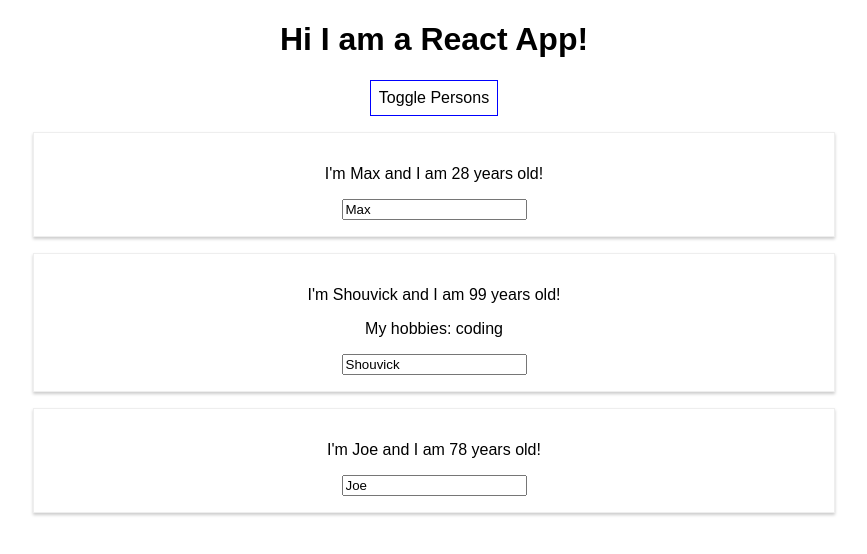
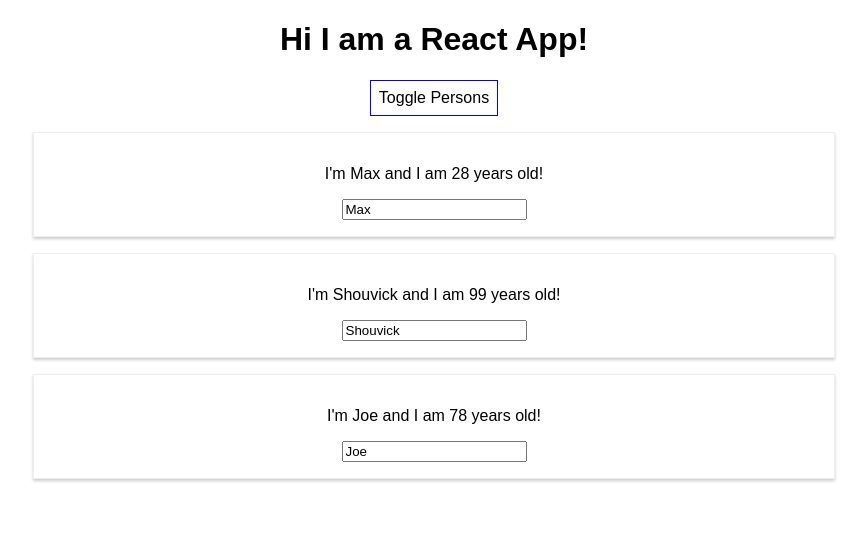
Before and after one commit to deeprony7/react-app, a React (Create React App) app: page / in a window 1280 px wide. Both pictures are taken after a click on the button "Toggle Persons". Shown: the top 554 px of the page, without its empty margins (206-1073 px from the left). Built offline with nearby package versions, Linux system fonts and the light colour scheme.

Commit message:
56. outpulling lists

```diff
--- a/src/App.js
+++ b/src/App.js
@@ -53,12 +53,12 @@
     if (this.state.showPersons) {
       persons = (
         <div >
-        <Person name={this.state.persons[0].name} age={this.state.persons[0].age} />
-        <Person name={this.state.persons[1].name} age={this.state.persons[1].age}
-          click={this.switchNameHandler.bind(this, "Ricardo")}
-          changed={this.nameChangedHandler}>My hobbies: coding</Person>
-        <Person name={this.state.persons[2].name} age={this.state.persons[2].age} />
-      </div>
+          {this.state.persons.map(person => {
+            return <Person
+              name={person.name}
+              age={person.age} />
+          })}
+        </div>
       )
     }
 
@@ -68,7 +68,7 @@
         <button
           style={style}
           onClick={this.togglePersonsHandler}>Toggle Persons</button>
-          {persons}
+        {persons}
       </div>
     );
   }
```
